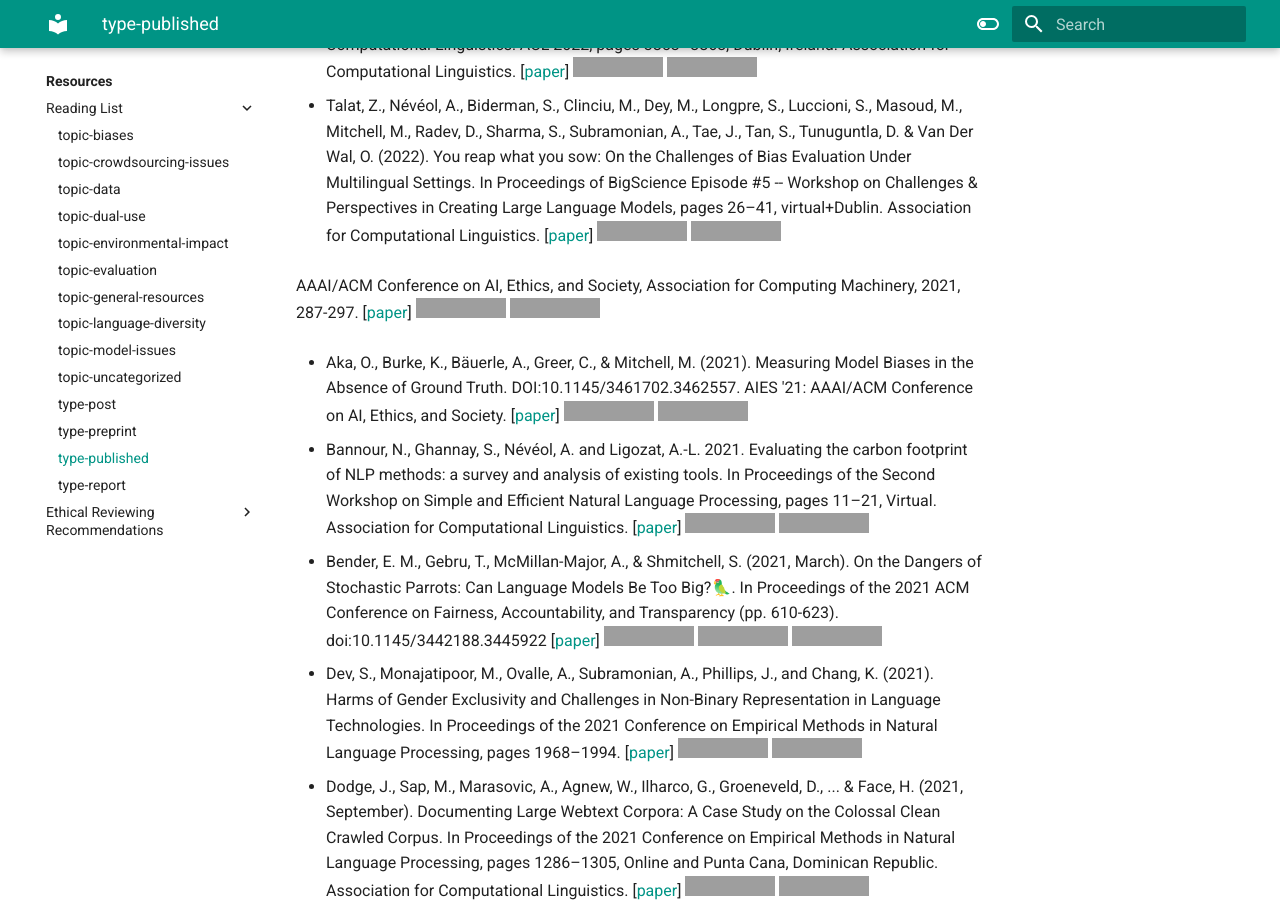
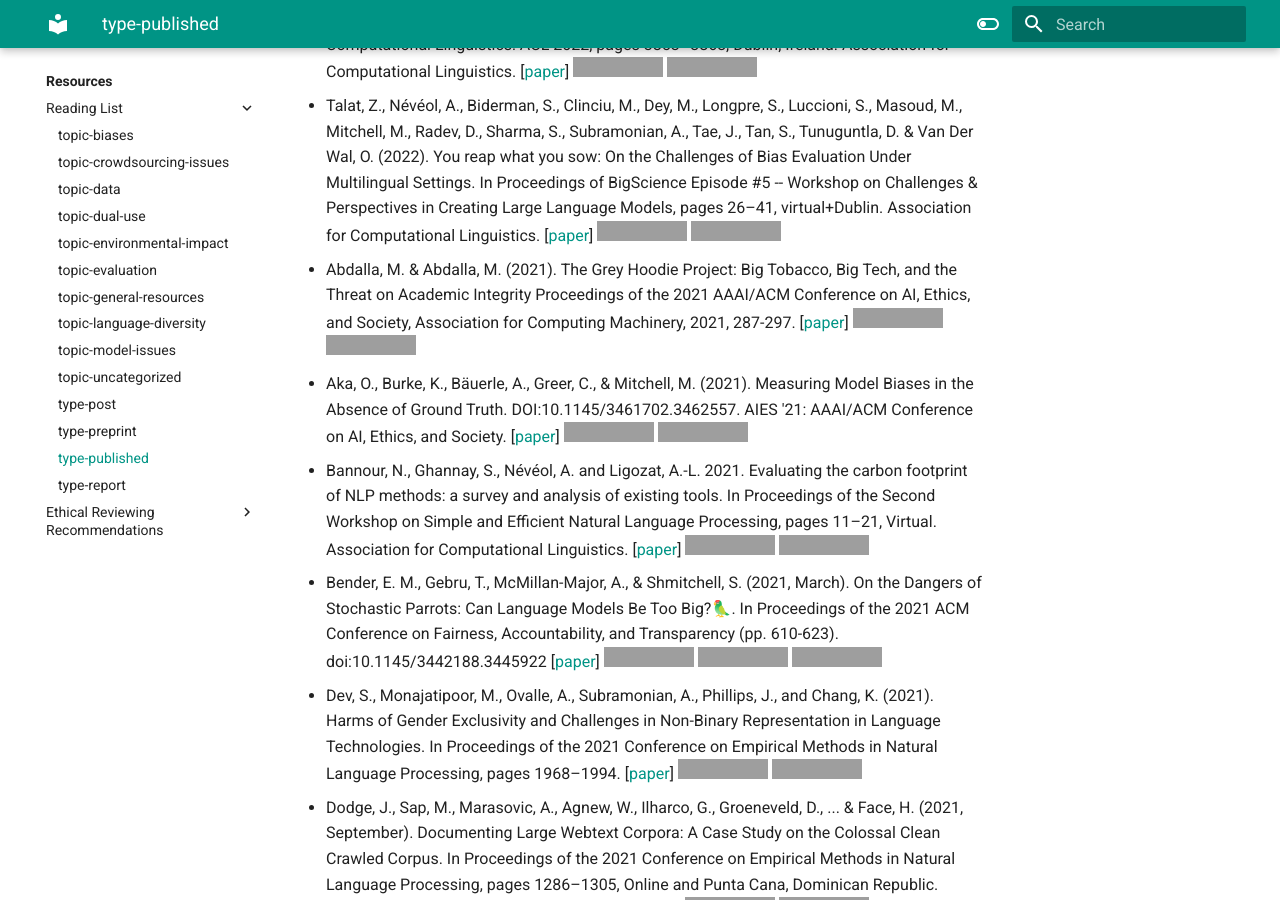
Before and after one commit to knmnyn/ethics-website, an MkDocs documentation site: the page built from docs/resources/ethics-reading-list/type-published.md, in a window 1280 px wide and 900 px high, scrolled down 4508 px, cut to the strip 0-900 px from the top of the window. Built offline with MkDocs 1.6.1 and Material for MkDocs 9.7.7, drawn with Linux system fonts in a browser that asks for light colours; some of the changed text lies outside the part shown; grey boxes are pictures that could not be loaded.

```diff
--- a/docs/resources/ethics-reading-list/type-published.md
+++ b/docs/resources/ethics-reading-list/type-published.md
@@ -83,7 +83,7 @@ The papers are listed in the same order as the main bibliography; e.g., by year
 
 * Talat, Z., Névéol, A., Biderman, S., Clinciu, M., Dey, M., Longpre, S., Luccioni, S., Masoud, M., Mitchell, M., Radev, D., Sharma, S., Subramonian, A., Tae, J., Tan, S., Tunuguntla, D. & Van Der Wal, O. (2022). You reap what you sow: On the Challenges of Bias Evaluation Under Multilingual Settings. In Proceedings of BigScience Episode #5 -- Workshop on Challenges & Perspectives in Creating Large Language Models, pages 26–41, virtual+Dublin. Association for Computational Linguistics. [[paper](https://aclanthology.org/2022.bigscience-1.3.pdf)] [![Biases](https://img.shields.io/badge/t-biases-pink)](t-biases.md) [![published](https://img.shields.io/badge/type-published-lightgrey)](type-published.md)
 
-AAAI/ACM Conference on AI, Ethics, and Society, Association for Computing Machinery, 2021, 287-297. [[paper](https://dl.acm.org/doi/pdf/10.1145/3461702.3462563)] [![General Resources](https://img.shields.io/badge/t-general%20resources-red)](t-general-resources.md) [![published](https://img.shields.io/badge/type-published-lightgrey)](type-published.md)
+* Abdalla, M. & Abdalla, M. (2021). The Grey Hoodie Project: Big Tobacco, Big Tech, and the Threat on Academic Integrity Proceedings of the 2021 AAAI/ACM Conference on AI, Ethics, and Society, Association for Computing Machinery, 2021, 287-297. [[paper](https://dl.acm.org/doi/pdf/10.1145/3461702.3462563)] [![General Resources](https://img.shields.io/badge/t-general%20resources-red)](t-general-resources.md) [![published](https://img.shields.io/badge/type-published-lightgrey)](type-published.md)
 
 * Aka, O., Burke, K., Bäuerle, A., Greer, C., & Mitchell, M. (2021). Measuring Model Biases in the Absence of Ground Truth. DOI:10.1145/3461702.3462557. AIES '21: AAAI/ACM Conference on AI, Ethics, and Society. [[paper](https://arxiv.org/abs/2103.03417)] [![Biases](https://img.shields.io/badge/t-biases-pink)](t-biases.md) [![published](https://img.shields.io/badge/type-published-lightgrey)](type-published.md)
 
```
Also changed, not shown: other parts of docs/resources/ethics-reading-list/type-published.md (+1 -1 lines), docs/resources/ethics-reading-list/t-data.md (+1 -1 lines), docs/resources/ethics-reading-list/t-general-resources.md (+1 -1 lines), 1 other file.
